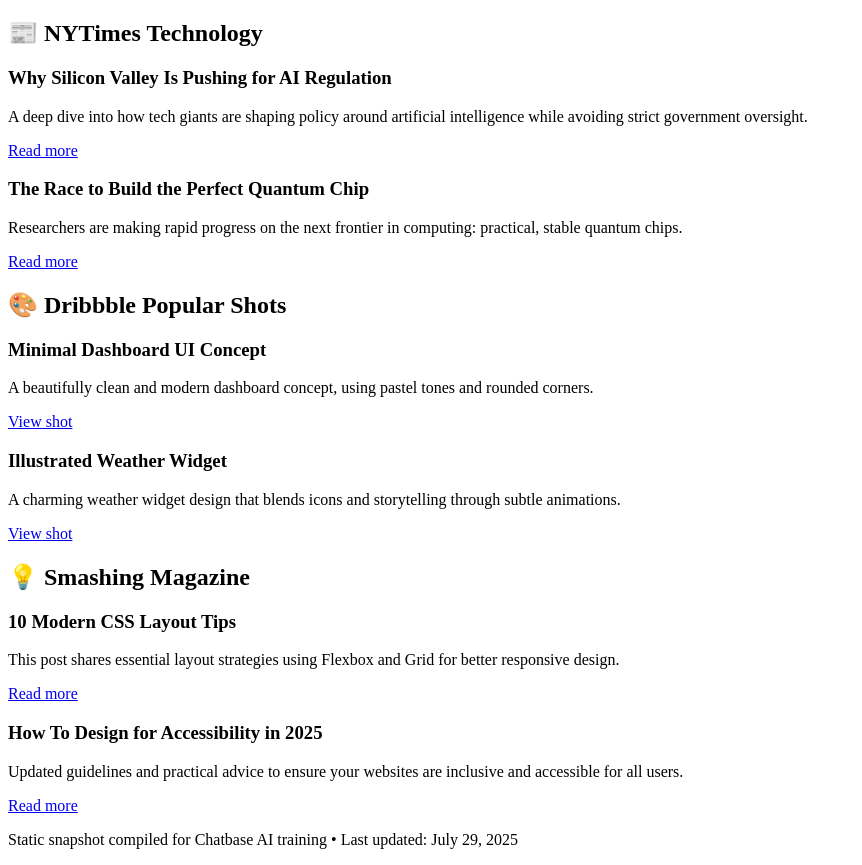
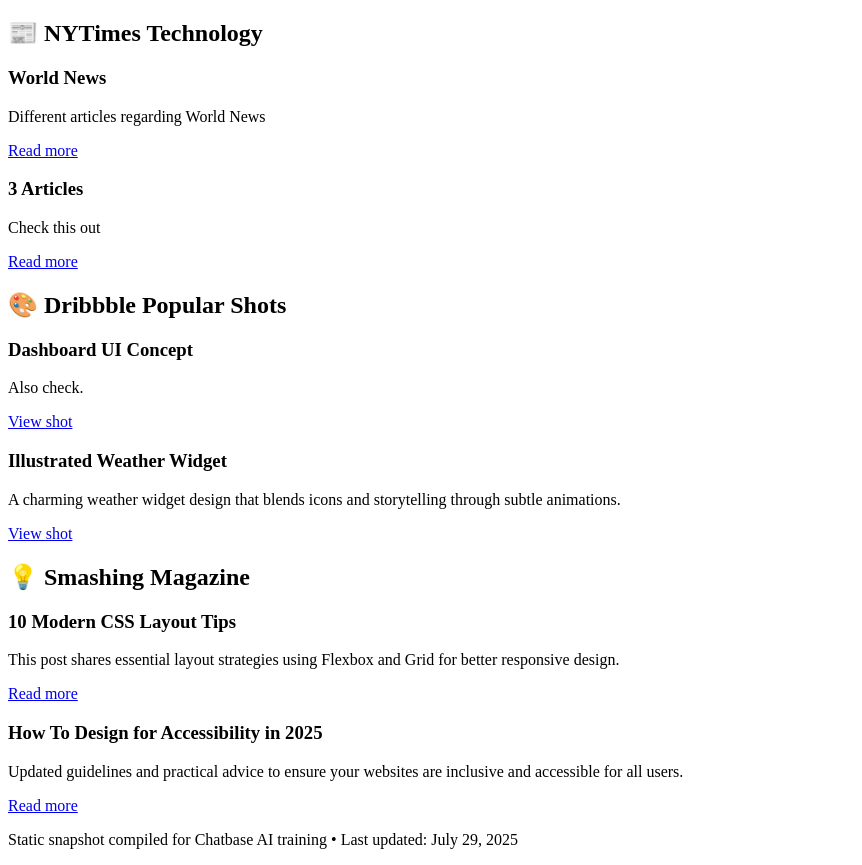
Before and after one commit to AbdulWahabMunir/rss-blog-aggregator, a plain HTML site: page rss-feed.html in a window 1280 px wide. Shown: the part 62-927 px from the top of the page, without its empty margins (0-862 px from the left). Drawn offline with Linux system fonts and the light colour scheme.

Commit message:
Update rss-feed.html

```diff
--- a/rss-feed.html
+++ b/rss-feed.html
@@ -9,22 +9,22 @@
 
   <h2>📰 NYTimes Technology</h2>
   <article>
-    <h3>Why Silicon Valley Is Pushing for AI Regulation</h3>
-    <p>A deep dive into how tech giants are shaping policy around artificial intelligence while avoiding strict government oversight.</p>
-    <a href="https://rss.nytimes.com/link-to-article" target="_blank">Read more</a>
+    <h3>World News</h3>
+    <p>Different articles regarding World News</p>
+    <a href="https://www.nytimes.com/section/world" target="_blank">Read more</a>
   </article>
 
   <article>
-    <h3>The Race to Build the Perfect Quantum Chip</h3>
-    <p>Researchers are making rapid progress on the next frontier in computing: practical, stable quantum chips.</p>
-    <a href="https://rss.nytimes.com/link-to-article2" target="_blank">Read more</a>
+    <h3>3 Articles</h3>
+    <p>Check this out</p>
+    <a href="https://www.smashingmagazine.com/category/rss/" target="_blank">Read more</a>
   </article>
 
   <h2>🎨 Dribbble Popular Shots</h2>
   <article>
-    <h3>Minimal Dashboard UI Concept</h3>
-    <p>A beautifully clean and modern dashboard concept, using pastel tones and rounded corners.</p>
-    <a href="https://dribbble.com/shots/12345678" target="_blank">View shot</a>
+    <h3>Dashboard UI Concept</h3>
+    <p>Also check.</p>
+    <a href="https://dribbble.com/tags/rss-feed" target="_blank">View shot</a>
   </article>
 
   <article>
```
